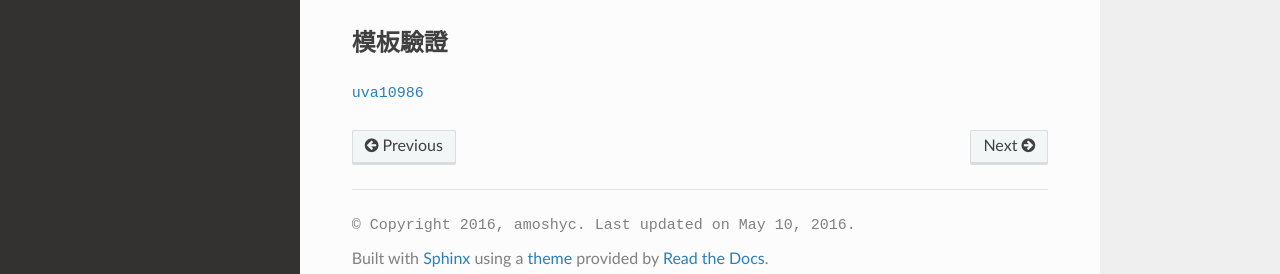
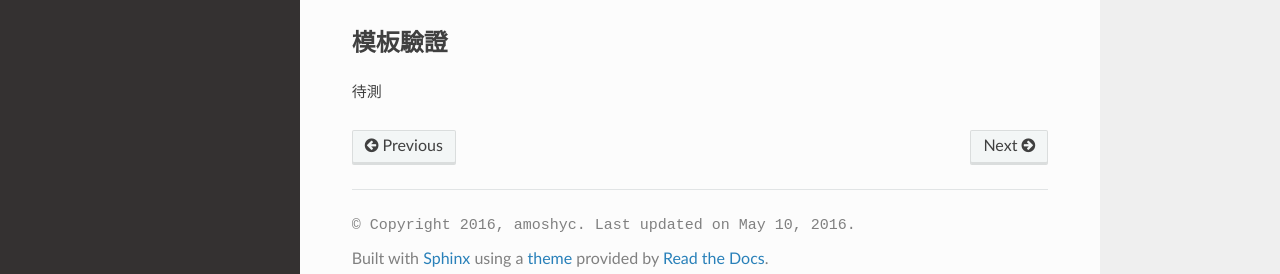
Before and after one commit to amoshyc/ojsolution, a Sphinx documentation site: the page built from docs/source/template/dp/tsp.rst, in a window 1280 px wide and 1132 px high. Shown: the part 837-1111 px from the top of the window. Built offline with Sphinx 7.4.7 and the Read the Docs theme 2.0.0, drawn with Linux system fonts in a browser that asks for light colours; some web fonts are replaced; pages that are not in the unit, such as notebooks, are missing from menus.

Commit message:
Fix typo in template tsp

```diff
--- a/docs/source/template/dp/tsp.rst
+++ b/docs/source/template/dp/tsp.rst
@@ -50,4 +50,4 @@ TSP
 模板驗證
 ************************
 
-`uva10986 <http://codepad.org/nEGXuSYA>`_
+待測
```
